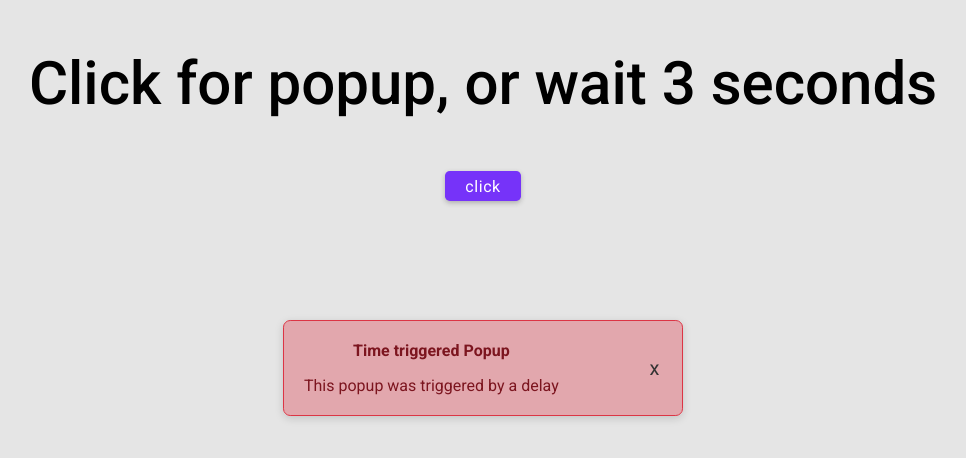
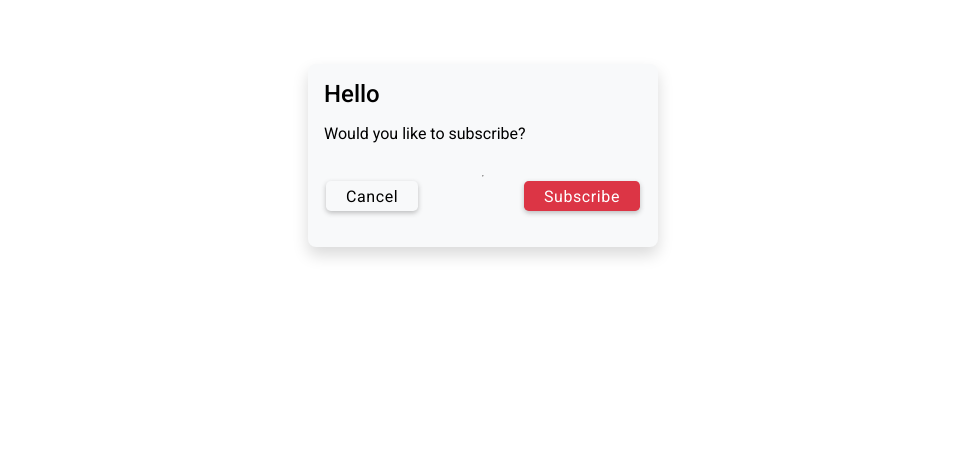
Before and after one commit to Casyvina/30-web_apps, a React (Create React App) app in the folder project-sandbox/: page / in a window 1280 px wide. Shown: the top 458 px of the page, without its empty margins (157-1123 px from the left). Built offline with nearby package versions, Linux system fonts and the light colour scheme.

Commit message:
12 and 13 project

```diff
--- a/project-sandbox/src/App.js
+++ b/project-sandbox/src/App.js
@@ -1,4 +1,6 @@
 import './App.css';
+// import { ProgressBarsContainer } from './projects/12-progress-bars/ProgressBarsContainer';
+import DialogBox from './projects/13-dialog-box/DialogBox';
 // import RandomizeColor from './projects/02-randomize-colors/RandomizeColor';
 // import LikePhotoAp from './projects/03-like-my-photo/LikePhotoAp';
 // import AlertApp from './projects/05-alerts/AlertApp';
@@ -8,8 +10,8 @@ import './App.css';
 // import LightAndDarkMode from './projects/07-light-and-dark-mode/LightAndDarkMode';
 // import SLideToUnlock from './projects/08-slide-to-unlock/SLideToUnlock';
 // import SliderApp from './projects/09-slider/SliderApp';
-import HiddenSearchBarApp from './projects/10-hidden-search-bar/HiddenSearchBarApp';
-import { PopupApp } from './projects/11-magic-popup/PopupApp';
+// import HiddenSearchBarApp from './projects/10-hidden-search-bar/HiddenSearchBarApp';
+// import { PopupApp } from './projects/11-magic-popup/PopupApp';
 
 function App() {
   return (
@@ -25,7 +27,9 @@ function App() {
       {/* <SLideToUnlock /> */}
       {/* <SliderApp /> */}
       {/* <HiddenSearchBarApp /> */}
-      <PopupApp />
+      {/* <PopupApp /> */}
+      {/* <ProgressBarsContainer /> */}
+      <DialogBox />
     </div>
   );
 }
--- /dev/null
+++ b/project-sandbox/src/projects/12-progress-bars/ProgressBarsContainer.jsx
@@ -0,0 +1,61 @@
+import React, { useEffect, useRef, useState } from 'react'
+import Title from '../components/Title'
+import { Progressbar } from '../components/Progressbar';
+
+export const ProgressBarsContainer = () => {
+
+    const [completed, setCompleted] = useState(40);
+    const [status, setStatus] = useState({
+        ui: 55,
+        ux: 73,
+        data: 20,
+    })
+
+    const projecDate = [
+        { bgColor: "#7633f9", completed: status.ui },
+        { bgColor: "#28a745", completed: status.ux },
+        { bgColor: "#dc3545", completed: status.data }
+    ]
+    const inputStyle = {
+        width: 50,
+        border: "none",
+        outline: "none",
+        textAlign: "center",
+        borderBottom: "1px solid lightgray"
+    }
+
+    const uiInput = useRef(null);
+
+    useEffect(() => {
+        uiInput.current.focus();
+        setInterval(() => setCompleted(Math.floor(Math.random() * 100) + 1), 2000);
+    }, []);
+
+
+
+    return (
+        <div className='container container-sm mx-auto text-center'>
+            <Title text={"Progress bars"} />
+            <h2>Proect status:</h2>
+
+            <ul>
+                <li>
+                    UI Status: <input type="number" style={inputStyle}
+                        ref={uiInput}
+                        value={status.ui} onChange={(e) => setStatus({ ...status, ui: e.target.value })} />
+                </li>
+                <li>
+                    UX Status: <input type="number" style={inputStyle}
+                        value={status.ux} onChange={(e) => setStatus({ ...status, ux: e.target.value })} />
+                </li>
+                <li>
+                    DATA Status: <input type="number" style={inputStyle}
+                        value={status.data} onChange={(e) => setStatus({ ...status, data: e.target.value })} />
+                </li>
+            </ul>
+            {projecDate.map((data, id) => <Progressbar key={id} bgColor={data.bgColor} completed={data.completed} />)}
+            <Progressbar bgColor={completed < 50 ? "#7633f9" : "#dc3545"} completed={completed} />
+
+        </div>
+    )
+}
--- /dev/null
+++ b/project-sandbox/src/projects/13-dialog-box/Bounce.css
@@ -0,0 +1,14 @@
+.bounce {
+    animation: bounce 0.2s linear;
+}
+
+@keyframes bounce {
+    0%{
+        transform: translateY(-100px);
+        opacity: 0;
+    }
+    100%{
+        transform: translateY(0);
+        opacity: 1;
+    }
+}
--- /dev/null
+++ b/project-sandbox/src/projects/13-dialog-box/DialogBox.jsx
@@ -0,0 +1,93 @@
+import React, { useEffect, useState } from 'react'
+import Button from '../components/Button'
+import { BsFillEmojiFrownFill, BsFillEmojiSmileFill } from "react-icons/bs"
+import "./Bounce.css";
+
+const DialogBox = ({ width = 350 }) => {
+    const [subscription, setSubscription] = useState({
+        title: "Hello",
+        description: "Would you like to subscribe?",
+        state: null,
+        justifyContent: "space-between",
+    })
+
+    const handleSubscribe = () => {
+        setSubscription({
+            title: "Thank you",
+            description: "for your subscription",
+            state: "subscribed",
+            justifyContent: "flex-end",
+        })
+    }
+
+    const handleUnSubscribe = () => {
+        setSubscription({
+            title: "Sorry",
+            description: "to see you go.",
+            state: "unsubscribed",
+            justifyContent: "flex-end",
+        })
+    }
+    const [icon, setICon] = useState();
+    let iconStyle = {
+        fontSize: "80px",
+        justifySelf: "center",
+        color:
+            subscription.state === "subscribed" ? "rgba(59, 137, 90, 0.4)" :
+                "rgba(25, 118, 90, 0.4)"
+    };
+
+    useEffect(() => {
+        if (subscription.state === "subscribed") {
+            setICon(<BsFillEmojiSmileFill style={iconStyle} />)
+            document.body.style.background = "rgba(59, 137, 90, 0.4)";
+        }
+        if (subscription.state === "unsubscribed") {
+            setICon(<BsFillEmojiFrownFill style={iconStyle} />)
+            document.body.style.background = "rgba(25, 118, 90, 0.4)"
+        }
+    }, [subscription.state])
+
+    const [bounce, setBounce] = useState("");
+
+    useEffect(() => {
+        setTimeout(() => {
+            setBounce("")
+        }, 500);
+        return () => setBounce("bounce")
+    }, [subscription.state])
+
+    return (
+        <div className={`card bg-light m-auto mt-4  ${bounce}`} style={{ width: width }}>
+            <div className="card-body">
+                <div className="d-grid" style={{
+                    gridTemplateColumns: "2fr 1fr",
+                    alignItems: "center",
+                    alignSelf: "center",
+                    justifyContent: "center",
+                }}>
+                    <section>
+                        <h2 className="card-title">{subscription.title}</h2>
+                        <h3 className="card-text">{subscription.description}</h3>
+                    </section>
+                    <div>{icon}</div>
+                </div>
+            </div>
+            <hr />
+            <div className="d-flex mb-2 px-1 text-end" style={{
+                width: "100%",
+                justifyContent: `${subscription.justifyContent}`
+            }}>
+                {subscription.state === null && (<Button text={"Cancel"} btnClass={"btn-light"} />)}
+                {subscription.state === "subscribed" ? null : (
+                    <Button text={"Subscribe"} btnClass={"btn-danger"} onClick={handleSubscribe} />
+                )}
+                {subscription.state === "subscribed" ? (
+                    <Button text={"Unsubscribe"} btnClass={"btn-danger btn-block"} onClick={handleUnSubscribe} />
+                ) : null}
+            </div>
+        </div>
+    )
+}
+
+export default DialogBox
```
Also changed, not shown: project-sandbox/src/projects/components/Progressbar.jsx (added, +30 -0 lines).
